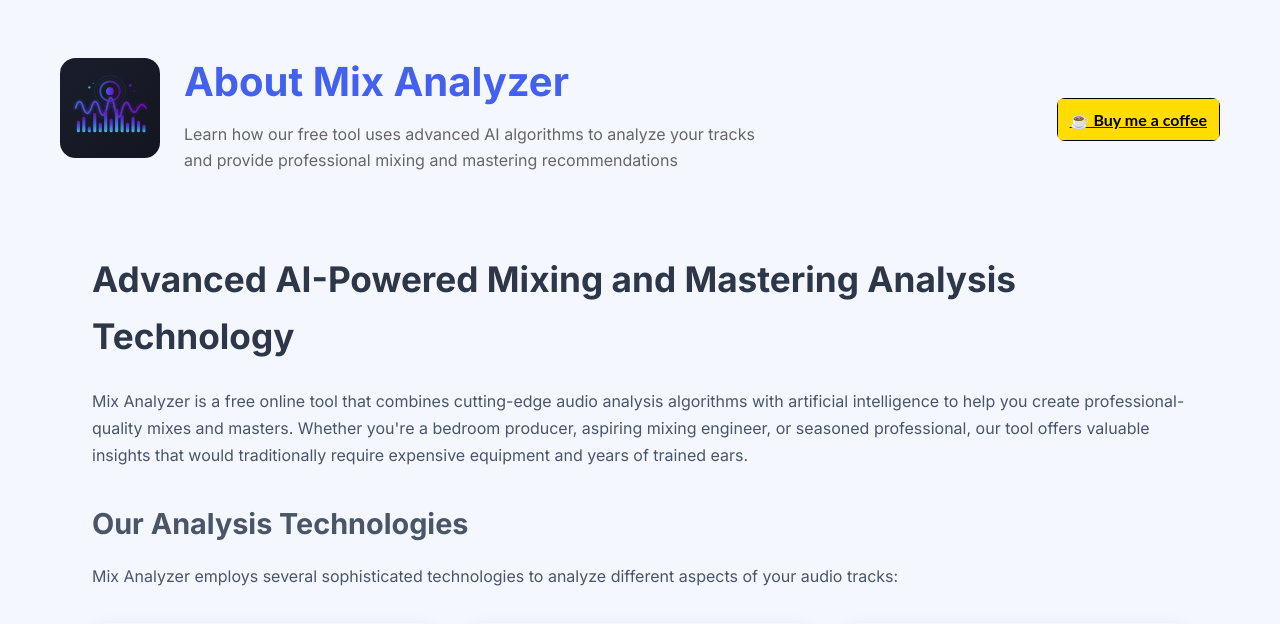
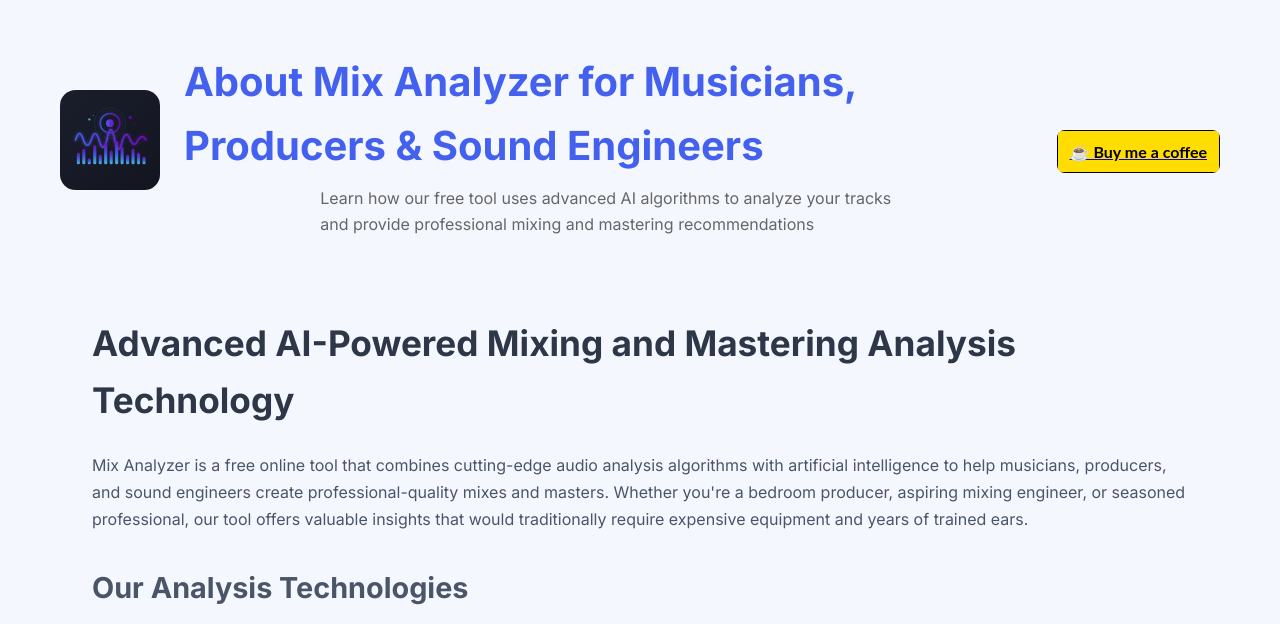
Before and after one commit to owgit/ai-music-mix-analyzer, a Flask app: page /about in a window 1280 px wide. Shown: the top 624 px of the page. Run offline with Flask 3, Linux system fonts and the light colour scheme; some libraries are stand-ins or nearby versions.

Commit message:
feat: refine SEO and enhance content clarity in templates
- Updated the meta descriptions in `about.html` and `index.html` to provide clearer insights into the AI audio analysis capabilities of Mix Analyzer, improving search engine optimization.
- Enhanced headings and content in both templates to better target musicians, producers, and sound engineers, ensuring a more relevant user experience.
- These changes contribute to a more engaging presentation of the tool's features and improved visibility in search results.

```diff
--- a/app/templates/about.html
+++ b/app/templates/about.html
@@ -6,7 +6,7 @@
     <title>About Mix Analyzer - AI Audio Analysis Technology</title>
 
     <!-- SEO Meta Tags -->
-    <meta name="description" content="Learn how Mix Analyzer's AI technology helps improve your music mixes. Our free tool analyzes frequency balance, dynamics, and stereo field to enhance your audio production.">
+    <meta name="description" content="Learn how Mix Analyzer uses AI to improve your music. Our tool analyzes frequency, dynamics, and stereo field to enhance your audio production.">
     <meta name="keywords" content="AI mixing, AI mastering, online mixing tool, free mastering assistant, music production AI, frequency spectrum analysis, dynamic range, stereo field, EQ recommendations, professional mixing, mastering online, AI audio analysis, mix improvement, AI mixing engineer">
     <meta name="robots" content="index, follow">
     <meta name="author" content="Mix Analyzer">
@@ -336,7 +336,7 @@
                     <img src="{{ url_for('static', filename='img/music-analyzer-icon.svg') }}" alt="Mix Analyzer Logo" class="app-logo">
                 </a>
                 <div class="app-title">
-                    <h1>About Mix Analyzer</h1>
+                    <h1>About Mix Analyzer for Musicians, Producers & Sound Engineers</h1>
                     <p>Learn how our free tool uses advanced AI algorithms to analyze your tracks and provide professional mixing and mastering recommendations</p>
                 </div>
             </div>
@@ -352,7 +352,7 @@
         <main>
             <section class="about-section">
                 <h2>Advanced AI-Powered Mixing and Mastering Analysis Technology</h2>
-                <p>Mix Analyzer is a free online tool that combines cutting-edge audio analysis algorithms with artificial intelligence to help you create professional-quality mixes and masters. Whether you're a bedroom producer, aspiring mixing engineer, or seasoned professional, our tool offers valuable insights that would traditionally require expensive equipment and years of trained ears.</p>
+                <p>Mix Analyzer is a free online tool that combines cutting-edge audio analysis algorithms with artificial intelligence to help musicians, producers, and sound engineers create professional-quality mixes and masters. Whether you're a bedroom producer, aspiring mixing engineer, or seasoned professional, our tool offers valuable insights that would traditionally require expensive equipment and years of trained ears.</p>
 
                 <div class="analysis-tech-overview">
                     <h3>Our Analysis Technologies</h3>
@@ -643,12 +643,12 @@
         <footer class="site-footer">
             <div class="footer-content">
                 <div class="footer-section">
-                    <span class="footer-title">Mix Analyzer</span>
-                    <p>Free professional audio analysis tool with artificial intelligence for musicians, producers, and audio engineers. Upload your tracks at no cost to get detailed frequency spectrum analysis, dynamic range measurement, stereo field visualization, and AI-powered EQ improvement suggestions.</p>
+                    <h3>Mix Analyzer - Free AI-Powered Audio Analysis Tool</h3>
+                    <p>Free professional audio analysis tool with artificial intelligence for musicians, producers, and sound engineers. Upload your tracks at no cost to get detailed frequency spectrum analysis, dynamic range measurement, stereo field visualization, and AI-powered EQ improvement suggestions.</p>
                 </div>
 
                 <div class="footer-section">
-                    <span class="footer-title">Audio Production Knowledge</span>
+                    <h3>Audio Production Knowledge</h3>
                     <ul class="footer-links">
                         <li><a href="#" id="open-frequency-guide">AI-Powered Frequency Spectrum Analysis Guide</a></li>
                         <li><a href="#" id="open-dynamics-guide">Dynamic Range & Compression Explained</a></li>
@@ -659,7 +659,7 @@
                 </div>
 
                 <div class="footer-section">
-                    <span class="footer-title">Free Resources</span>
+                    <h3>Free Resources</h3>
                     <ul class="footer-links">
                         <li><a href="{{ url_for('main.about') }}">About Free Mix Analyzer</a></li>
                         <li><a href="#" id="open-faq">FAQ</a></li>
```
Also changed, not shown: app/templates/index.html (+7 -7 lines).
